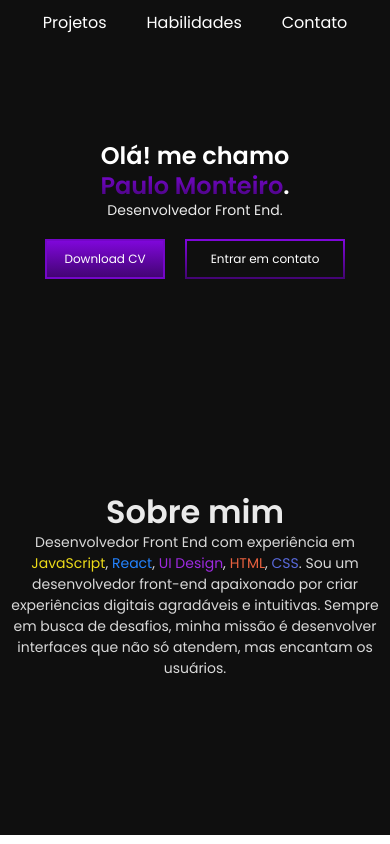
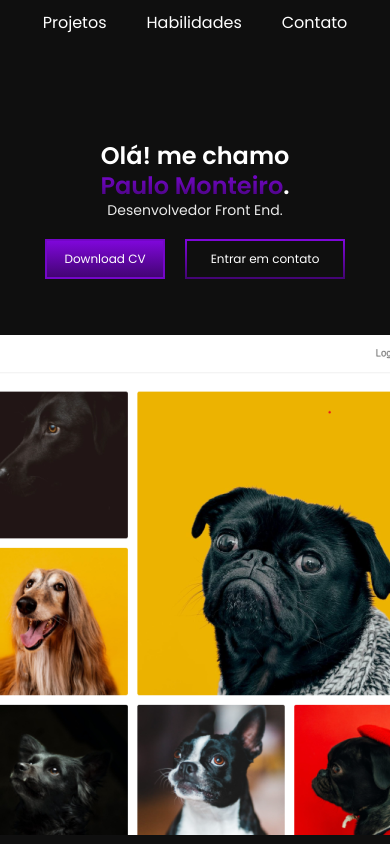
Before and after one commit to paulomonteiro3/portfolio, a React (Vite) app: page / in a window 390 px wide. Shown: the top 844 px of the page. Built offline with nearby package versions, Linux system fonts and the light colour scheme.

Commit message:
correcao no responsivo feita

```diff
--- a/src/Componentes/Introducao/Introducao.module.css
+++ b/src/Componentes/Introducao/Introducao.module.css
@@ -168,7 +168,8 @@
     display: none;
   }
   .sobre2 {
-    display: block;
+    display: grid;
+    grid-row: 3;
   }
 }
 
```
